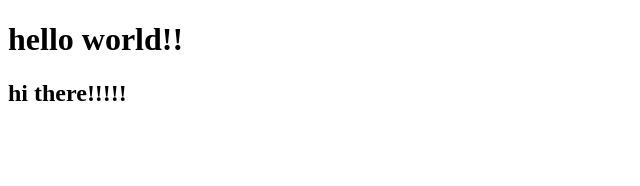
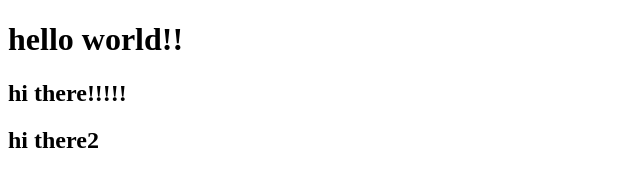
Before and after one commit to gualterandre/simple-html, a plain HTML site: page index.html in a window 1280 px wide. Shown: the whole page, without its empty margins (0-640 px from the left). Drawn offline with Linux system fonts and the light colour scheme.

Commit message:
Update index.html

```diff
--- a/index.html
+++ b/index.html
@@ -8,5 +8,6 @@
 <body>
     <h1>hello world!!</h1>
     <h2>hi there!!!!!</h2>
+    <h2>hi there2</h2>
 </body>
 </html>
```
